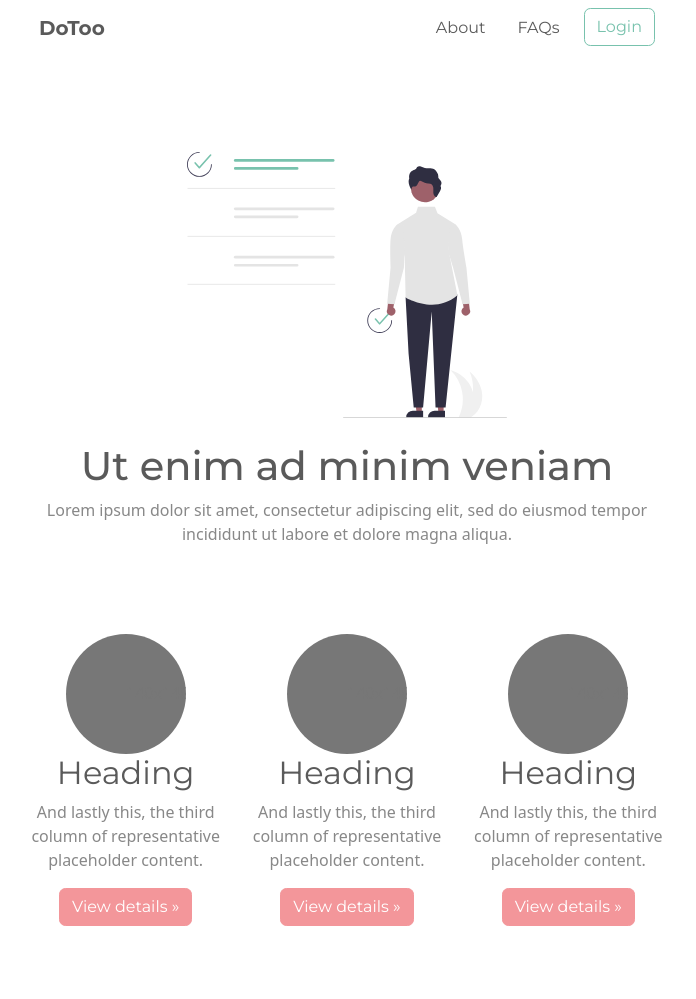
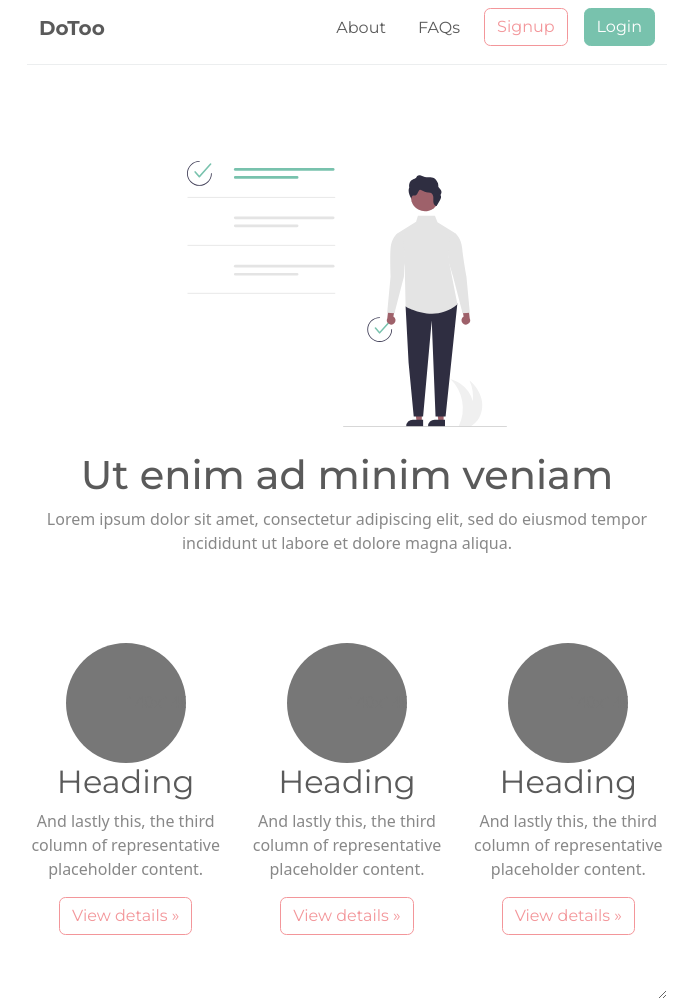
Before and after one commit to f3nrisw0lf/do-too, a PHP site: page / in a window 1280 px wide. Shown: the whole page, without its empty margins (293-989 px from the left). Before the commit the page ends 926 px from the top, so only its background shows below. Run offline with PHP 8.4, Linux system fonts and the light colour scheme; some libraries are stand-ins or nearby versions.

Commit message:
Added UI for Login and Signup, Improved Markdown, Improved Layout on Landing Page

```diff
--- a/index.php
+++ b/index.php
@@ -20,11 +20,7 @@
 
 <style>
   body {
-    min-height: 100vh;
-    min-width: 100vh;
     padding: 0;
-    height: auto;
-    width: auto;
     position: absolute;
     top: 0;
     bottom: 0;
--- a/src/app.php
+++ b/src/app.php
@@ -1,5 +1,5 @@
 <?php
 include_once("db_connection.php");
-// include_once("components/Nav.php");
 // include_once("pages/Me.php");
 include_once("pages/Landing.php");
+// include_once("pages/Signup.php");
--- a/src/components/Nav.php
+++ b/src/components/Nav.php
@@ -1,4 +1,4 @@
-<nav class="navbar navbar-expand-lg bg-transparent navbar-light bg-light mb-auto">
+<nav class="navbar navbar-expand-lg bg-transparent navbar-light bg-light pb-3 border-bottom">
   <div class="container-fluid">
     <a class="navbar-brand" href="#"><strong>DoToo</strong></a>
     <button class="navbar-toggler" type="button" data-bs-toggle="collapse" data-bs-target="#navbarColor03" aria-controls="navbarColor03" aria-expanded="false" aria-label="Toggle navigation">
@@ -17,7 +17,10 @@
             <a class="nav-link active" aria-current="page" href="#">FAQs</a>
           </li>
           <li class="nav-item">
-            <a class="btn btn-outline-primary" aria-current="page" href="#">Login</a>
+            <a class="btn btn-outline-secondary" aria-current="page" href="#">Signup</a>
+          </li>
+          <li class="nav-item">
+            <a class="btn btn-primary" aria-current="page" href="#">Login</a>
           </li>
         </ul>
       </div>
--- a/src/pages/Landing.php
+++ b/src/pages/Landing.php
@@ -1,8 +1,9 @@
-<main class="w-50 d-flex flex-column justify-content-center gap-4" style="margin: 0 auto; resize:both;">
+<div class="d-flex justify-content-center">
+  <main class="d-flex flex-column gap-4" id="landing" style="resize: both; overflow: auto;">
     <?php include_once('src/components/Nav.php'); ?>
 
     <section class="text-center mt-5">
-    <img src="./assets/svg/phone_list.svg" class="my-4 d-block w-50 mx-auto" alt="" srcset="">
+      <img src="./assets/svg/phone_list.svg" class="my-4 w-50 mx-auto" alt="" srcset="">
       <h1>Ut enim ad minim veniam</h1>
       <p>Lorem ipsum dolor sit amet, consectetur adipiscing elit, sed do eiusmod tempor incididunt ut labore et dolore magna aliqua. </p>
     </section>
@@ -15,7 +16,7 @@
 
         <h2 class="fw-normal">Heading</h2>
         <p>And lastly this, the third column of representative placeholder content.</p>
-      <p><a class="btn btn-secondary" href="#">View details »</a></p>
+        <p><a class="btn btn-outline-secondary" href="#">View details »</a></p>
       </div><!-- /.col-lg-4 -->
       <div class="col-lg-4 text-center">
         <svg class="bd-placeholder-img rounded-circle" width="120" height="120" xmlns="http://www.w3.org/2000/svg" role="img" aria-label="Placeholder: 140x140" preserveAspectRatio="xMidYMid slice" focusable="false">
@@ -25,7 +26,7 @@
 
         <h2 class="fw-normal">Heading</h2>
         <p>And lastly this, the third column of representative placeholder content.</p>
-      <p><a class="btn btn-secondary" href="#">View details »</a></p>
+        <p><a class="btn btn-outline-secondary" href="#">View details »</a></p>
       </div><!-- /.col-lg-4 -->
       <div class="col-lg-4 text-center">
         <svg class="bd-placeholder-img rounded-circle" width="120" height="120" xmlns="http://www.w3.org/2000/svg" role="img" aria-label="Placeholder: 140x140" preserveAspectRatio="xMidYMid slice" focusable="false">
@@ -35,7 +36,20 @@
 
         <h2 class="fw-normal">Heading</h2>
         <p>And lastly this, the third column of representative placeholder content.</p>
-      <p><a class="btn btn-secondary" href="#">View details »</a></p>
+        <p><a class="btn btn-outline-secondary" href="#">View details »</a></p>
       </div><!-- /.col-lg-4 -->
     </div>
   </main>
+</div>
+
+<style>
+  #landing {
+    width: 50%;
+  }
+
+  @media only screen and (max-width: 768px) {
+    #landing {
+      width: 90%;
+    }
+  }
+</style>
```
Also changed, not shown: src/pages/Login.php (added, +24 -0 lines), src/pages/Signup.php (added, +24 -0 lines), README.md, assets/photos/dashboard.png (added), assets/photos/landing.png (added). Lines whose indentation alone changed are shown as unchanged.
